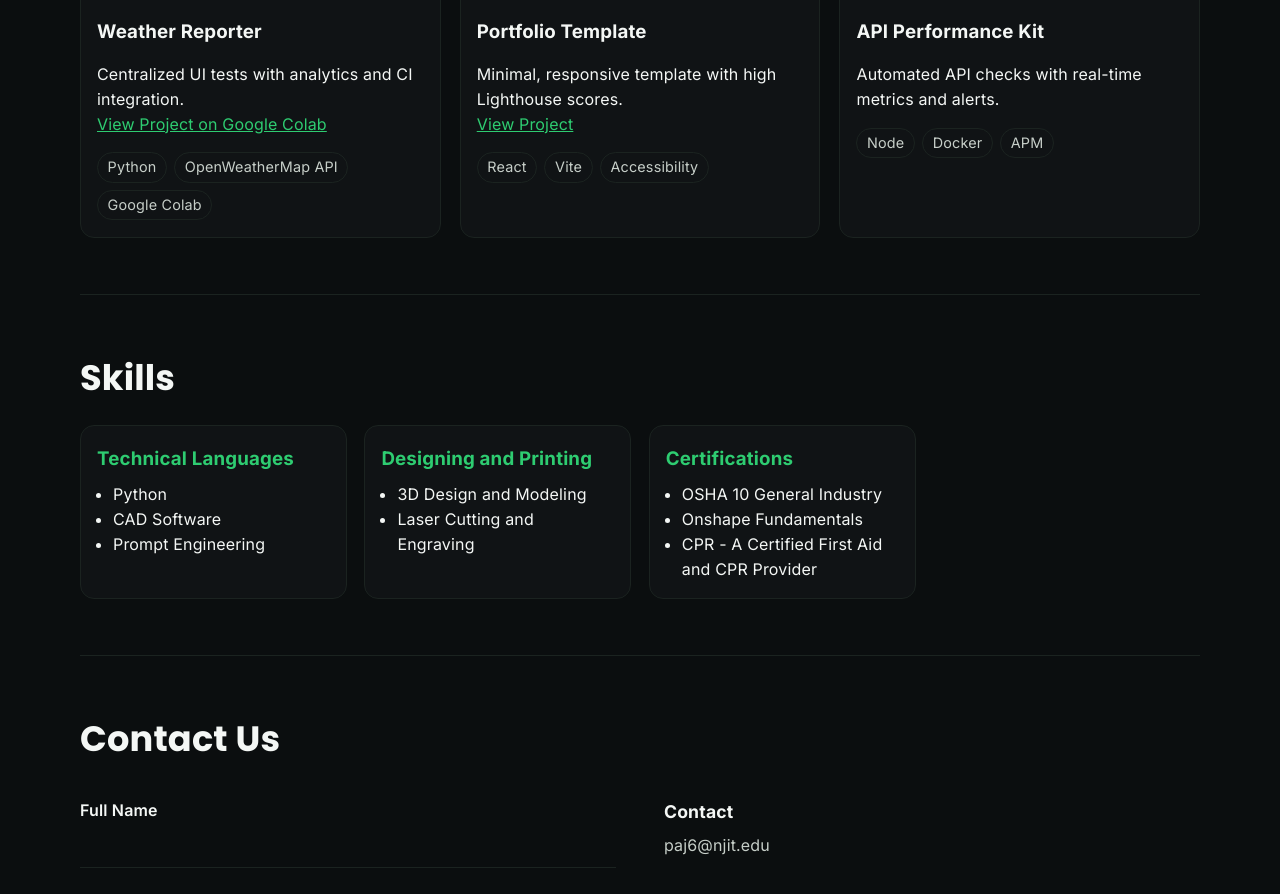
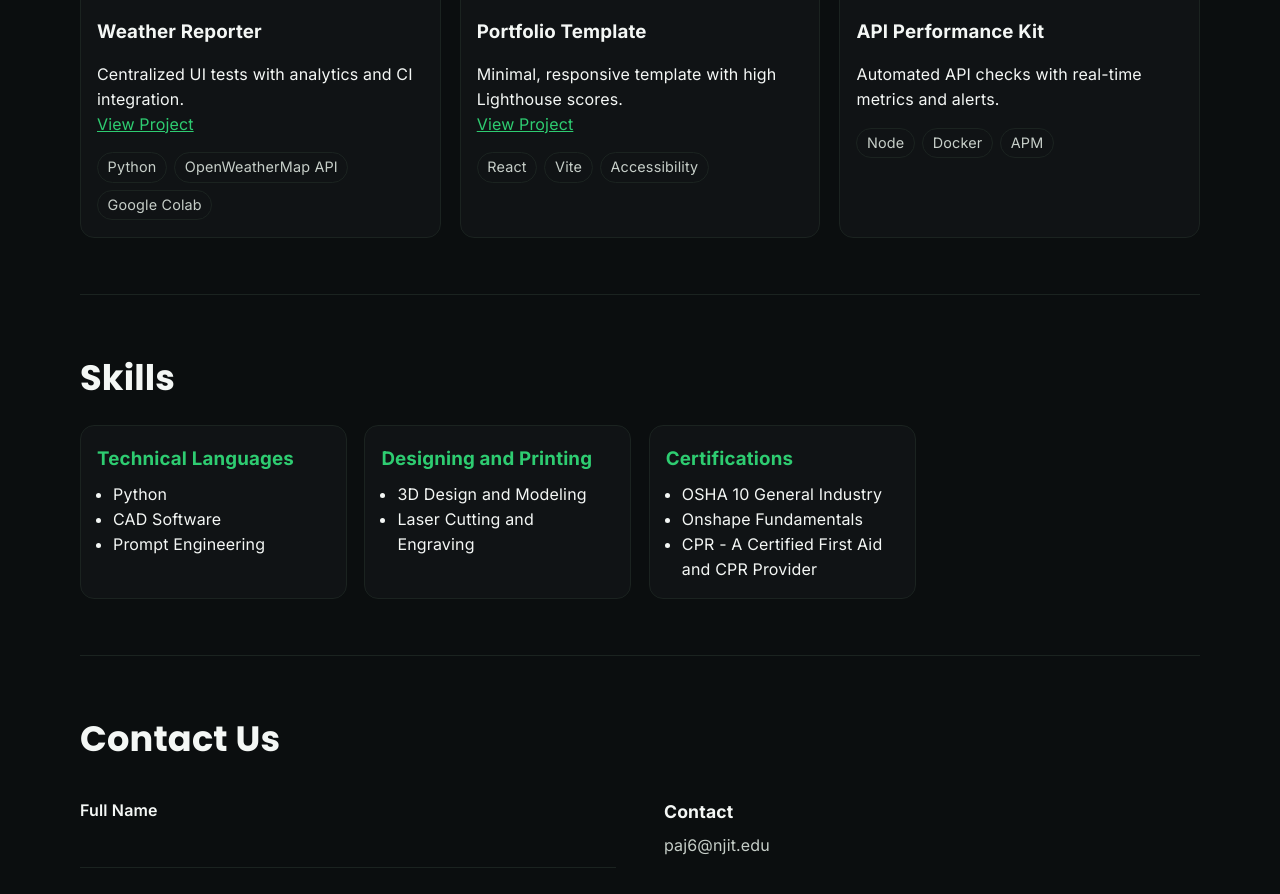
Before and after one commit to paj6-droid/Project-1--Portfolio-Web-Design, a plain HTML site: page index.html in a window 1280 px wide. Shown: the part 1338-2232 px from the top of the page. Drawn offline with Linux system fonts and the light colour scheme.

Commit message:
Update index.html

```diff
--- a/index.html
+++ b/index.html
@@ -209,7 +209,7 @@ main, header, .site-footer { position: relative; z-index: 1; }
 							Centralized UI tests with analytics and CI integration.
 							<br>
 							<a href="https://colab.research.google.com/drive/1cp86r9Z8RLDyYV8SpUrtcua9MojM9X8j" target="_blank" rel="noopener noreferrer" style="color: #2ecc71; text-decoration: underline;">
-								View Project on Google Colab
+								View Project
 							</a>
 						</p>
 						<ul class="tags"><li>Python</li><li>OpenWeatherMap API</li><li>Google Colab</li></ul>
```
